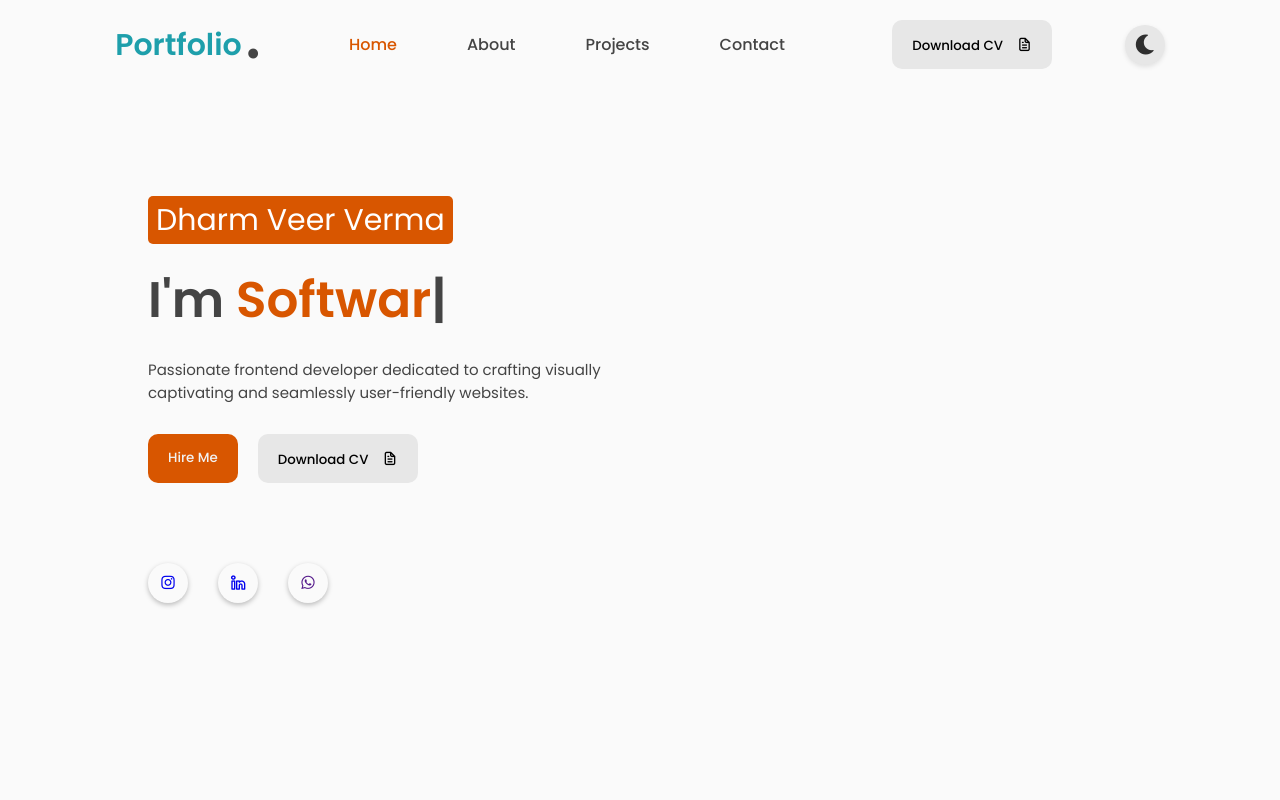
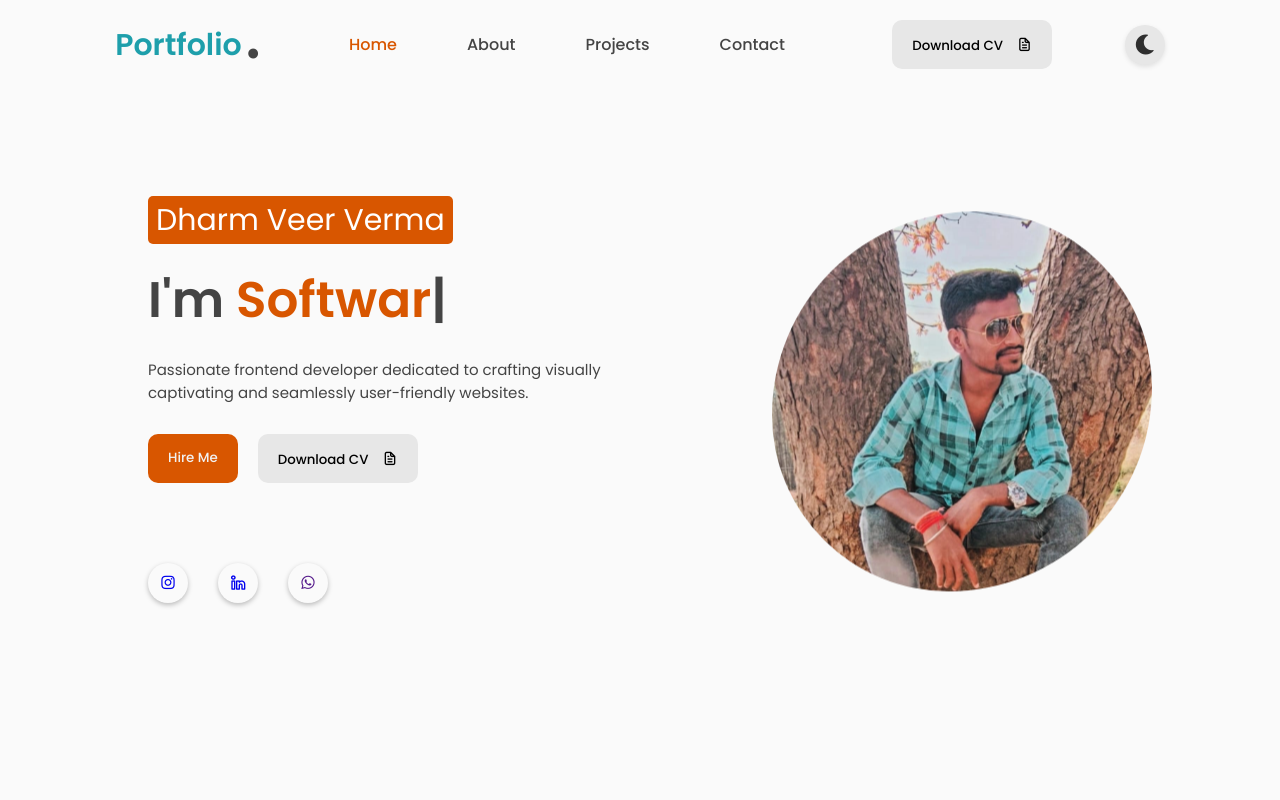
Before and after one commit to techdharmveer/Portfolio, a plain HTML site: page index.html in a window 1280 px wide. Shown: the top 800 px of the page. Drawn offline with nearby package versions, Linux system fonts and the light colour scheme.

Commit message:
Update index.html

```diff
--- a/index.html
+++ b/index.html
@@ -6,7 +6,7 @@
     <!-- Links -->
     <link rel="stylesheet" href="https://unicons.iconscout.com/release/v4.0.8/css/line.css">
     <link rel="stylesheet" href="style.css">
-    <link rel="shortcut icon" href="images/2.jpeg" type="image/x-icon">
+    <link rel="shortcut icon" href="2.jpeg" type="image/x-icon">
     <link href="https://cdnjs.cloudflare.com/ajax/libs/font-awesome/5.15.4/css/all.min.css" rel="stylesheet">
     <title>Portfolio | DVV Codes</title>
 </head>
@@ -79,7 +79,7 @@
         </div>
         <div class="featured-image">
           <div class="image">
-              <img src="images/1.jpg" alt="avatar">
+              <img src="1.jpg" alt="avatar">
           </div>
         </div>
 
```
